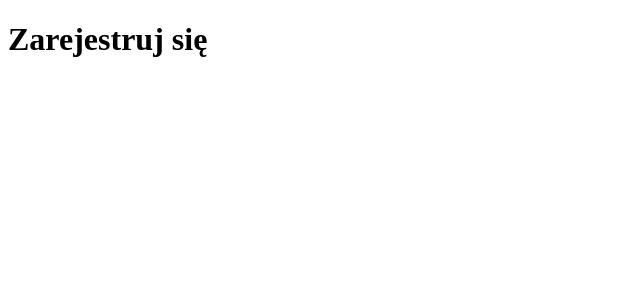
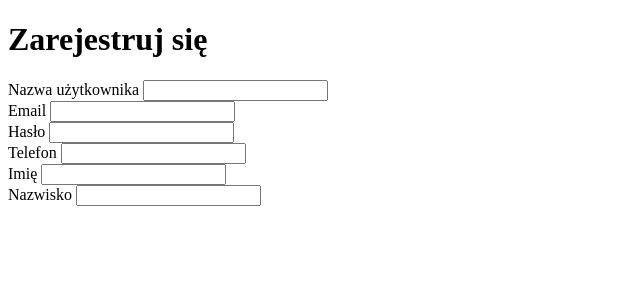
Before and after one commit to ProjektSklepInternetowyPHP/sklep, a PHP site: page /register.php in a window 1280 px wide. Shown: the top 300 px of the page, without its empty margins (0-640 px from the left). Run offline with PHP 8.4, Linux system fonts and the light colour scheme.

Commit message:
added form to register.php:

```diff
--- a/public/php/register.php
+++ b/public/php/register.php
@@ -1,4 +1,8 @@
 <?php
+
+
+
+
 
 ?>
 
@@ -18,7 +22,31 @@
 
     <form action="register.php" method="POST">
 
+                        <div>
+                <label for="username">Nazwa użytkownika</label>
+                <input name="surname" type="text">
+            </div>
+            <div>
+                <label for="email">Email</label>
+                <input name="surname" type="text">
+            </div>
 
+                        <div>
+                <label for="password">Hasło</label>
+                <input name="surname" type="text">
+            </div>
+                        <div>
+                <label for="phone">Telefon</label>
+                <input name="surname" type="text">
+            </div>
+                        <div>
+                <label for="name">Imię</label>
+                <input name="surname" type="text">
+            </div>
+                        <div>
+                <label for="surname">Nazwisko</label>
+                <input name="surname" type="text">
+            </div>
 
     </form>
 
```
